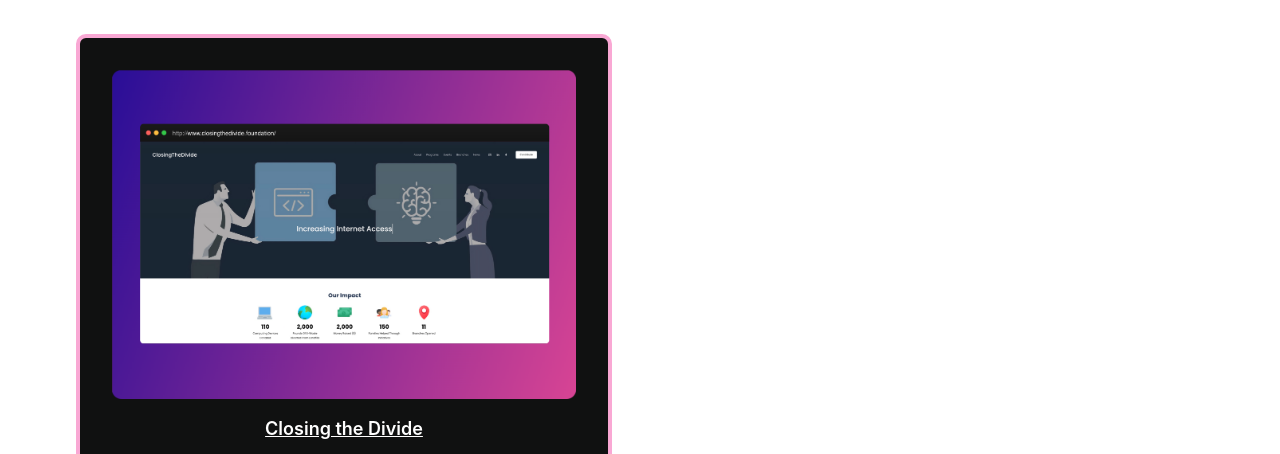
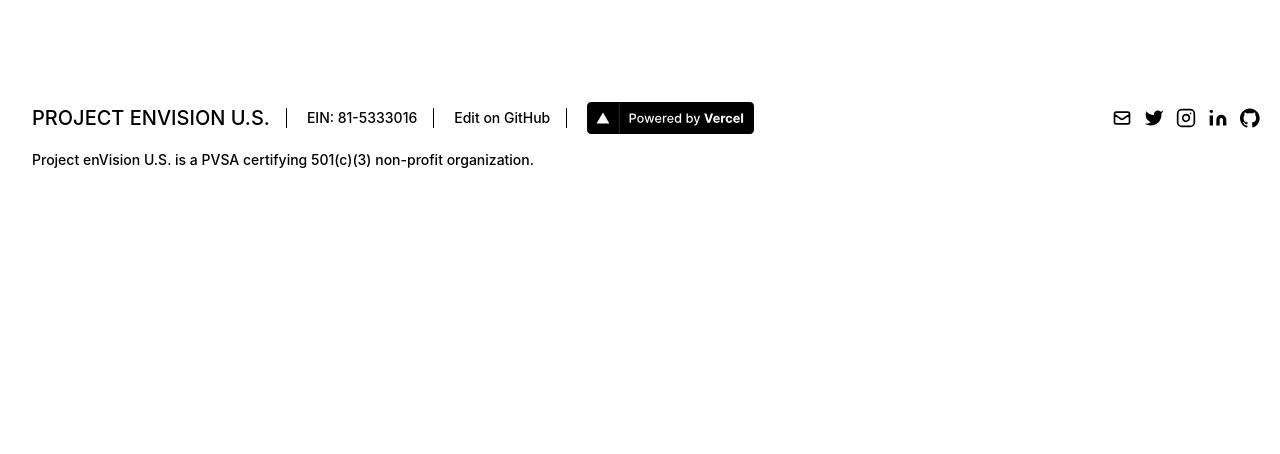
Before and after one commit to envisionnew/envisionnew.org, a Next.js app: page /programs/inspire in a window 1280 px wide. Shown: the part 2335-2789 px from the top of the page. After the commit the page ends 2537 px from the top, so only its background shows below. Built offline with nearby package versions, Linux system fonts and the light colour scheme; what @tailwindcss/typography would draw is missing.

Commit message:
[:zap:] remove ctd

```diff
--- a/pages/programs/inspire.js
+++ b/pages/programs/inspire.js
@@ -62,13 +62,6 @@
       'The Crown Education Challenge was started in 2020 during the COVID-19 pandemic. They were inspired to respond to the countless school closures worldwide that caused over 1.5 billion students to be out of school.',
     image: 'crowneducationchallenge',
     link: 'https://crowneducationchallenge.org'
-  },
-  {
-    name: 'Closing the Divide',
-    description:
-      'ClosingTheDivide has opened up numerous initiatives and hosted numerous events to raise money while engaging with the youth in the community to close the digital divide.',
-    image: 'closingthedivide',
-    link: 'https://closingthedivide.foundation'
   }
 ];
 
```
